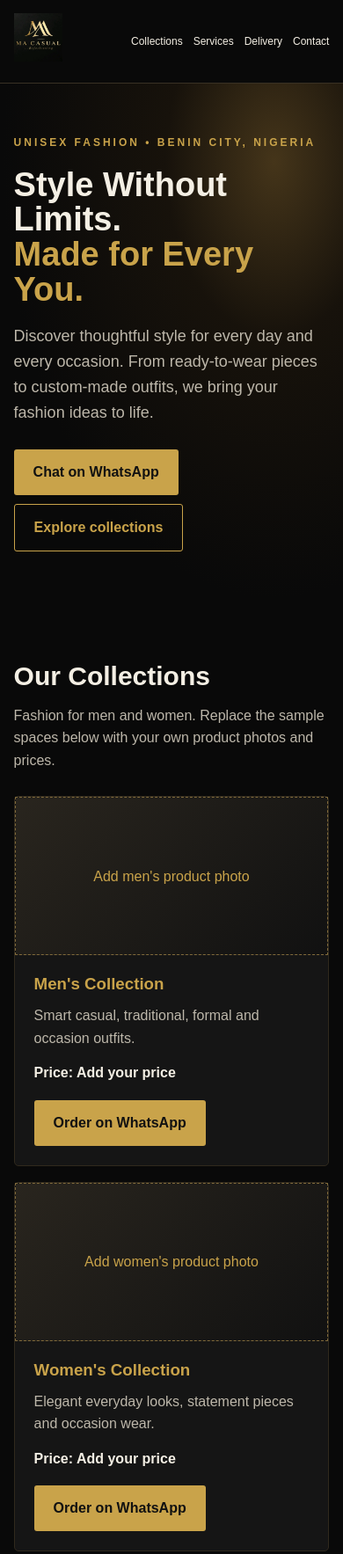
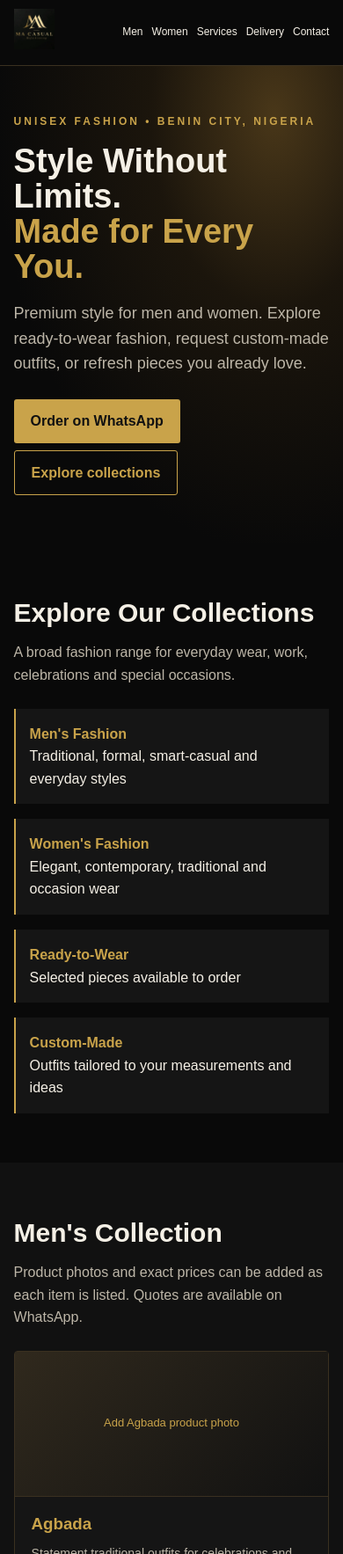
Before and after one commit to macasualrefashioning/ma-casual-refashioning, a plain HTML site: page index.html in a window 390 px wide. Shown: the top 1767 px of the page at 88% size. Drawn offline with Linux system fonts and the light colour scheme.

Commit message:
Update index.html

```diff
--- a/index.html
+++ b/index.html
@@ -1,79 +1,56 @@
 <!DOCTYPE html>
-<html lang="en">
-<head>
-  <meta charset="UTF-8">
-  <meta name="viewport" content="width=device-width, initial-scale=1.0">
-  <meta name="description" content="MA Casual Refashioning — unisex fashion, custom tailoring, ready-to-wear and clothing alterations in Benin City, Nigeria.">
-  <title>MA Casual Refashioning | Style Without Limits</title>
-  <style>
-    :root{--black:#090909;--panel:#151515;--gold:#c9a34a;--cream:#f4efe4;--muted:#bdb7aa}
-    *{box-sizing:border-box}html{scroll-behavior:smooth}body{margin:0;background:var(--black);color:var(--cream);font-family:Arial,Helvetica,sans-serif;line-height:1.6}
-    a{color:inherit;text-decoration:none}.wrap{width:min(1120px,92%);margin:auto}
-    header{border-bottom:1px solid #393124;background:#090909;position:sticky;top:0;z-index:5}
-    nav{display:flex;justify-content:space-between;align-items:center;padding:15px 0;gap:15px;flex-wrap:wrap}
-    .brand{font-weight:800;letter-spacing:2px;color:var(--gold);font-size:19px}.links{display:flex;gap:18px;flex-wrap:wrap;font-size:14px}
-    .hero{padding:82px 0 76px;background:radial-gradient(ellipse at 80% 15%,#45351a 0%,#17120b 28%,#090909 70%)}
-    .eyebrow{color:var(--gold);letter-spacing:3px;text-transform:uppercase;font-size:12px;font-weight:bold}
-    h1{font-size:clamp(38px,7vw,72px);line-height:1.05;max-width:800px;margin:18px 0}
-    .hero p{max-width:620px;color:var(--muted);font-size:18px}
-    .btn{display:inline-block;padding:13px 22px;background:var(--gold);color:#111;font-weight:bold;border-radius:3px;margin:10px 8px 0 0}
-    .btn.alt{background:transparent;border:1px solid var(--gold);color:var(--gold)}
-    section{padding:60px 0}.section-title{font-size:30px;margin:0 0 8px}.intro{color:var(--muted);margin:0 0 28px}
-    .grid{display:grid;grid-template-columns:repeat(auto-fit,minmax(220px,1fr));gap:18px}
-    .card{background:var(--panel);border:1px solid #30291d;padding:22px;border-radius:5px}
-    .card h3{color:var(--gold);margin:0 0 8px}.card p{color:var(--muted);margin:0 0 14px}
-    .placeholder{height:180px;background:linear-gradient(135deg,#29251e,#111);border:1px dashed #806a3b;display:flex;align-items:center;justify-content:center;color:#c9a34a;text-align:center;margin:-22px -22px 18px}
-    .price{font-weight:bold;margin:8px 0;color:var(--cream)}
-    .dark{background:#111}.contact{background:linear-gradient(120deg,#211a0d,#0c0c0c)}
-    footer{border-top:1px solid #393124;padding:24px 0;color:var(--muted);font-size:13px}
-    @media(max-width:600px){.hero{padding:58px 0}.links{gap:12px}.links a{font-size:12px}}
-  </style>
-</head>
-<body>
-<header><div class="wrap"><nav>
-  <a class="brand" href="#home"><img src="ma-casual-logo.jpg" alt="MA Casual Refashioning Logo" style="height:55px;width:auto;object-fit:contain;"></a>
-  <div class="links"><a href="#collections">Collections</a><a href="#services">Services</a><a href="#delivery">Delivery</a><a href="#contact">Contact</a></div>
-</nav></div></header>
+<html lang="en"><head><meta charset="UTF-8"><meta name="viewport" content="width=device-width, initial-scale=1">
+<meta name="description" content="MA Casual Refashioning — premium unisex fashion, custom tailoring and ready-to-wear in Benin City, Nigeria.">
+<title>MA Casual Refashioning | Unisex Fashion</title>
+<style>
+:root{--bg:#090909;--panel:#151515;--gold:#c9a34a;--cream:#f5f0e6;--muted:#bdb6a8;--line:#3a3020}
+*{box-sizing:border-box}html{scroll-behavior:smooth}body{margin:0;background:var(--bg);color:var(--cream);font:16px/1.6 Arial,sans-serif}
+a{color:inherit;text-decoration:none}.wrap{width:min(1120px,92%);margin:auto}header{position:sticky;top:0;background:#090909;border-bottom:1px solid var(--line);z-index:5}
+nav{min-height:74px;display:flex;align-items:center;justify-content:space-between;gap:16px;flex-wrap:wrap;padding:10px 0}.logo img{height:54px;max-width:190px;object-fit:contain}
+.nav{display:flex;gap:16px;flex-wrap:wrap;font-size:13px}.hero{padding:75px 0;background:radial-gradient(ellipse at 80% 10%,#493719,#1b150c 32%,#090909 72%)}
+.kicker{color:var(--gold);letter-spacing:3px;text-transform:uppercase;font-size:12px;font-weight:bold}h1{font-size:clamp(38px,7vw,70px);line-height:1.05;margin:16px 0}
+.hero p,.intro,.card p{color:var(--muted)}.hero p{max-width:650px;font-size:18px}.btn{display:inline-block;background:var(--gold);color:#111;padding:12px 19px;margin:8px 7px 0 0;border-radius:3px;font-weight:bold}
+.btn.alt{background:transparent;border:1px solid var(--gold);color:var(--gold)}section{padding:56px 0}.dark{background:#111}h2{font-size:30px;margin:0 0 8px}.intro{margin:0 0 25px}
+.grid{display:grid;grid-template-columns:repeat(auto-fit,minmax(215px,1fr));gap:17px}.card{background:var(--panel);border:1px solid var(--line);padding:19px;border-radius:4px}
+.card h3{color:var(--gold);margin:0 0 7px}.card p{font-size:14px;margin:0 0 12px}.photo{height:165px;margin:-19px -19px 16px;background:linear-gradient(135deg,#30291d,#111);border-bottom:1px solid var(--line);display:flex;align-items:center;justify-content:center;text-align:center;padding:12px;color:var(--gold);font-size:13px}
+.price{font-weight:bold;margin:10px 0}.category{background:#151515;border-left:2px solid var(--gold);padding:16px}.category strong{display:block;color:var(--gold)}
+.contact{background:linear-gradient(120deg,#241b0c,#0c0c0c)}footer{padding:24px 0;border-top:1px solid var(--line);color:var(--muted);font-size:13px}
+@media(max-width:620px){.hero{padding:54px 0}.nav{gap:10px}.nav a{font-size:12px}.logo img{height:46px}}
+</style></head><body>
+<header><div class="wrap"><nav><a class="logo" href="#home"><img src="ma-casual-logo.jpg" alt="MA Casual Refashioning logo"></a>
+<div class="nav"><a href="#men">Men</a><a href="#women">Women</a><a href="#services">Services</a><a href="#delivery">Delivery</a><a href="#contact">Contact</a></div></nav></div></header>
 <main>
-  <section class="hero" id="home"><div class="wrap">
-    <div class="eyebrow">Unisex fashion • Benin City, Nigeria</div>
-    <h1>Style Without Limits.<br><span style="color:#c9a34a">Made for Every You.</span></h1>
-    <p>Discover thoughtful style for every day and every occasion. From ready-to-wear pieces to custom-made outfits, we bring your fashion ideas to life.</p>
-    <a class="btn" href="https://wa.me/2349046509939?text=Hello%20MA%20Casual%20Refashioning%2C%20I%27d%20like%20to%20make%20an%20enquiry.">Chat on WhatsApp</a>
-    <a class="btn alt" href="#collections">Explore collections</a>
-  </div></section>
-
-  <section id="collections"><div class="wrap">
-    <h2 class="section-title">Our Collections</h2><p class="intro">Fashion for men and women. Replace the sample spaces below with your own product photos and prices.</p>
-    <div class="grid">
-      <article class="card"><div class="placeholder">Add men's product photo</div><h3>Men's Collection</h3><p>Smart casual, traditional, formal and occasion outfits.</p><div class="price">Price: Add your price</div><a class="btn" href="https://wa.me/2349046509939?text=Hello%2C%20I%27m%20interested%20in%20your%20Men%27s%20Collection.">Order on WhatsApp</a></article>
-      <article class="card"><div class="placeholder">Add women's product photo</div><h3>Women's Collection</h3><p>Elegant everyday looks, statement pieces and occasion wear.</p><div class="price">Price: Add your price</div><a class="btn" href="https://wa.me/2349046509939?text=Hello%2C%20I%27m%20interested%20in%20your%20Women%27s%20Collection.">Order on WhatsApp</a></article>
-      <article class="card"><div class="placeholder">Add ready-to-wear product photo</div><h3>Ready-to-Wear</h3><p>Available styles selected for comfort, fit and confident looks.</p><div class="price">Price: Add your price</div><a class="btn" href="https://wa.me/2349046509939?text=Hello%2C%20please%20send%20me%20your%20ready-to-wear%20options.">Order on WhatsApp</a></article>
-    </div>
-  </div></section>
-
-  <section class="dark" id="services"><div class="wrap">
-    <h2 class="section-title">What We Do</h2><p class="intro">One fashion destination for different styles, needs and occasions.</p>
-    <div class="grid">
-      <div class="card"><h3>Custom Tailoring</h3><p>Made-to-measure outfits created around your style and fit.</p><a class="btn alt" href="https://wa.me/2349046509939?text=Hello%2C%20I%27d%20like%20a%20custom%20tailoring%20quote.">Request a quote</a></div>
-      <div class="card"><h3>Alterations & Repairs</h3><p>Adjustments and repairs to help your clothes fit and feel right.</p><a class="btn alt" href="https://wa.me/2349046509939?text=Hello%2C%20I%27d%20like%20to%20ask%20about%20alterations%20or%20repairs.">Ask for pricing</a></div>
-      <div class="card"><h3>Refashioning</h3><p>Give existing pieces a fresh look with thoughtful restyling.</p><a class="btn alt" href="https://wa.me/2349046509939?text=Hello%2C%20I%27d%20like%20to%20discuss%20refashioning%20an%20outfit.">Discuss your idea</a></div>
-      <div class="card"><h3>Occasion & Group Wear</h3><p>Outfits for celebrations, weddings, groups and matching looks.</p><a class="btn alt" href="https://wa.me/2349046509939?text=Hello%2C%20I%27d%20like%20to%20enquire%20about%20occasion%20or%20group%20outfits.">Make an enquiry</a></div>
-    </div>
-  </div></section>
-
-  <section id="delivery"><div class="wrap">
-    <h2 class="section-title">Delivery Across Nigeria</h2>
-    <p class="intro">We deliver nationwide. Free delivery may be available on selected orders close to our location in Benin City. Where free delivery does not apply, customers pay the delivery charge. Delivery fees and estimated timing are confirmed before dispatch.</p>
-  </div></section>
-
-  <section class="contact" id="contact"><div class="wrap">
-    <h2 class="section-title">Let's Create Your Look</h2><p class="intro">Tell us what you have in mind. We'll help you with styles, availability, measurements and pricing.</p>
-    <a class="btn" href="https://wa.me/2349046509939">WhatsApp: +234 904 650 9939</a>
-    <a class="btn alt" href="https://www.tiktok.com/@ma_casual" target="_blank" rel="noopener">Follow us on TikTok</a>
-    <p style="color:#bdb7aa">Benin City, Edo State, Nigeria</p>
-  </div></section>
-</main>
-<footer><div class="wrap">© 2026 MA Casual Refashioning. All rights reserved.</div></footer>
-</body>
-</html>
+<section class="hero" id="home"><div class="wrap"><div class="kicker">Unisex fashion • Benin City, Nigeria</div>
+<h1>Style Without Limits.<br><span style="color:var(--gold)">Made for Every You.</span></h1>
+<p>Premium style for men and women. Explore ready-to-wear fashion, request custom-made outfits, or refresh pieces you already love.</p>
+<a class="btn" href="https://wa.me/2349046509939?text=Hello%20MA%20Casual%20Refashioning%2C%20I%27d%20like%20to%20make%20an%20enquiry.">Order on WhatsApp</a><a class="btn alt" href="#collections">Explore collections</a></div></section>
+<section id="collections"><div class="wrap"><h2>Explore Our Collections</h2><p class="intro">A broad fashion range for everyday wear, work, celebrations and special occasions.</p><div class="grid">
+<div class="category"><strong>Men's Fashion</strong>Traditional, formal, smart-casual and everyday styles</div><div class="category"><strong>Women's Fashion</strong>Elegant, contemporary, traditional and occasion wear</div><div class="category"><strong>Ready-to-Wear</strong>Selected pieces available to order</div><div class="category"><strong>Custom-Made</strong>Outfits tailored to your measurements and ideas</div></div></div></section>
+<section class="dark" id="men"><div class="wrap"><h2>Men's Collection</h2><p class="intro">Product photos and exact prices can be added as each item is listed. Quotes are available on WhatsApp.</p><div class="grid">
+<div class="card"><div class="photo">Add Agbada product photo</div><h3>Agbada</h3><p>Statement traditional outfits for celebrations and special occasions.</p><div class="price">Price: Request a quote</div><a class="btn" href="https://wa.me/2349046509939?text=I%27m%20interested%20in%20Agbada%20outfits.">Enquire on WhatsApp</a></div>
+<div class="card"><div class="photo">Add Kaftan product photo</div><h3>Kaftan</h3><p>Refined traditional looks with a comfortable, modern feel.</p><div class="price">Price: Request a quote</div><a class="btn" href="https://wa.me/2349046509939?text=I%27m%20interested%20in%20Kaftan%20outfits.">Enquire on WhatsApp</a></div>
+<div class="card"><div class="photo">Add Jalabiya product photo</div><h3>Jalabiya</h3><p>Comfortable, versatile styles for relaxed and smart occasions.</p><div class="price">Price: Request a quote</div><a class="btn" href="https://wa.me/2349046509939?text=I%27m%20interested%20in%20Jalabiya.">Enquire on WhatsApp</a></div>
+<div class="card"><div class="photo">Add Senator wear product photo</div><h3>Senator Wear & Native Wear</h3><p>Sharp native looks for business, events and celebrations.</p><div class="price">Price: Request a quote</div><a class="btn" href="https://wa.me/2349046509939?text=I%27m%20interested%20in%20Senator%20or%20native%20wear.">Enquire on WhatsApp</a></div>
+<div class="card"><div class="photo">Add suit product photo</div><h3>Suits & Corporate Wear</h3><p>Polished looks for professional and formal occasions.</p><div class="price">Price: Request a quote</div><a class="btn" href="https://wa.me/2349046509939?text=I%27m%20interested%20in%20men%27s%20suits.">Enquire on WhatsApp</a></div>
+<div class="card"><div class="photo">Add shirts and trousers photo</div><h3>Shirts, Trousers & Casual Wear</h3><p>Everyday essentials and relaxed looks.</p><div class="price">Price: Request a quote</div><a class="btn" href="https://wa.me/2349046509939?text=I%27m%20interested%20in%20men%27s%20casual%20wear.">Enquire on WhatsApp</a></div>
+</div></div></section>
+<section id="women"><div class="wrap"><h2>Women's Collection</h2><p class="intro">Styles for everyday confidence, professional settings and memorable occasions.</p><div class="grid">
+<div class="card"><div class="photo">Add dresses and gowns photo</div><h3>Dresses & Gowns</h3><p>Everyday dresses and standout occasion looks.</p><div class="price">Price: Request a quote</div><a class="btn" href="https://wa.me/2349046509939?text=I%27m%20interested%20in%20women%27s%20dresses%20and%20gowns.">Enquire on WhatsApp</a></div>
+<div class="card"><div class="photo">Add skirts and blouses photo</div><h3>Skirts & Blouses</h3><p>Versatile combinations for work, outings and events.</p><div class="price">Price: Request a quote</div><a class="btn" href="https://wa.me/2349046509939?text=I%27m%20interested%20in%20skirts%20and%20blouses.">Enquire on WhatsApp</a></div>
+<div class="card"><div class="photo">Add two-piece outfits photo</div><h3>Two-Piece Sets</h3><p>Coordinated looks with a modern finish.</p><div class="price">Price: Request a quote</div><a class="btn" href="https://wa.me/2349046509939?text=I%27m%20interested%20in%20women%27s%20two-piece%20sets.">Enquire on WhatsApp</a></div>
+<div class="card"><div class="photo">Add jumpsuits photo</div><h3>Jumpsuits</h3><p>Easy, stylish outfits for day and evening wear.</p><div class="price">Price: Request a quote</div><a class="btn" href="https://wa.me/2349046509939?text=I%27m%20interested%20in%20jumpsuits.">Enquire on WhatsApp</a></div>
+<div class="card"><div class="photo">Add kaftans and traditional wear photo</div><h3>Kaftans & Traditional Wear</h3><p>Traditional-inspired styles and contemporary pieces.</p><div class="price">Price: Request a quote</div><a class="btn" href="https://wa.me/2349046509939?text=I%27m%20interested%20in%20women%27s%20traditional%20wear.">Enquire on WhatsApp</a></div>
+<div class="card"><div class="photo">Add office and occasion wear photo</div><h3>Office & Occasion Wear</h3><p>Confident looks for work, weddings and special events.</p><div class="price">Price: Request a quote</div><a class="btn" href="https://wa.me/2349046509939?text=I%27m%20interested%20in%20office%20or%20occasion%20wear.">Enquire on WhatsApp</a></div>
+</div></div></section>
+<section class="dark" id="services"><div class="wrap"><h2>Our Services</h2><p class="intro">Practical fashion services to help you get the look and fit you want.</p><div class="grid">
+<div class="card"><h3>Custom Tailoring</h3><p>Made-to-measure outfits designed around your preferences.</p><a class="btn alt" href="https://wa.me/2349046509939?text=I%27d%20like%20a%20custom%20tailoring%20quote.">Request a quote</a></div>
+<div class="card"><h3>Ready-to-Wear</h3><p>Ask about available designs, sizes, colours and prices.</p><a class="btn alt" href="https://wa.me/2349046509939?text=Please%20send%20available%20ready-to-wear%20styles%20and%20prices.">See availability</a></div>
+<div class="card"><h3>Alterations & Repairs</h3><p>Clothing adjustments and repairs to improve fit and finish.</p><a class="btn alt" href="https://wa.me/2349046509939?text=I%27d%20like%20to%20ask%20about%20alterations%20or%20repairs.">Ask for pricing</a></div>
+<div class="card"><h3>Refashioning</h3><p>Refresh and restyle pieces you already own.</p><a class="btn alt" href="https://wa.me/2349046509939?text=I%27d%20like%20to%20discuss%20refashioning%20an%20outfit.">Discuss your idea</a></div>
+<div class="card"><h3>Wedding & Group Outfits</h3><p>Coordinated outfits for weddings, celebrations and groups.</p><a class="btn alt" href="https://wa.me/2349046509939?text=I%27d%20like%20to%20enquire%20about%20wedding%20or%20group%20outfits.">Make an enquiry</a></div>
+</div></div></section>
+<section id="delivery"><div class="wrap"><h2>Delivery Across Nigeria</h2><p class="intro">We offer nationwide delivery. Free delivery may be available on selected orders close to our Benin City location. Where free delivery is not offered, customers pay the delivery charge. Delivery fees and estimated timing are confirmed before dispatch.</p></div></section>
+<section class="contact" id="contact"><div class="wrap"><h2>Let's Create Your Look</h2><p class="intro">Message us for availability, prices, measurements or a custom order.</p>
+<a class="btn" href="https://wa.me/2349046509939">WhatsApp: +234 904 650 9939</a><a class="btn alt" href="https://www.tiktok.com/@ma_casual" target="_blank" rel="noopener">Follow us on TikTok</a>
+<p style="color:var(--muted);font-size:13px">Benin City, Edo State, Nigeria · Prices are quoted in Nigerian naira (₦) and confirmed on WhatsApp.</p></div></section>
+</main><footer><div class="wrap">© 2026 MA Casual Refashioning. All rights reserved.</div></footer></body></html>
```
